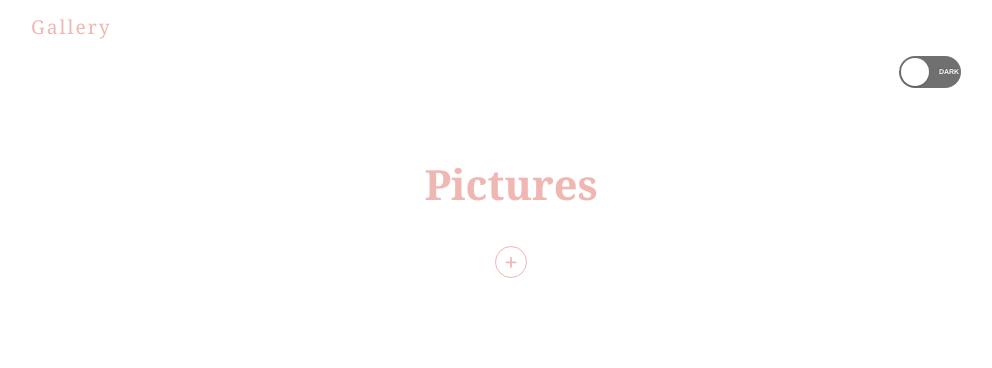
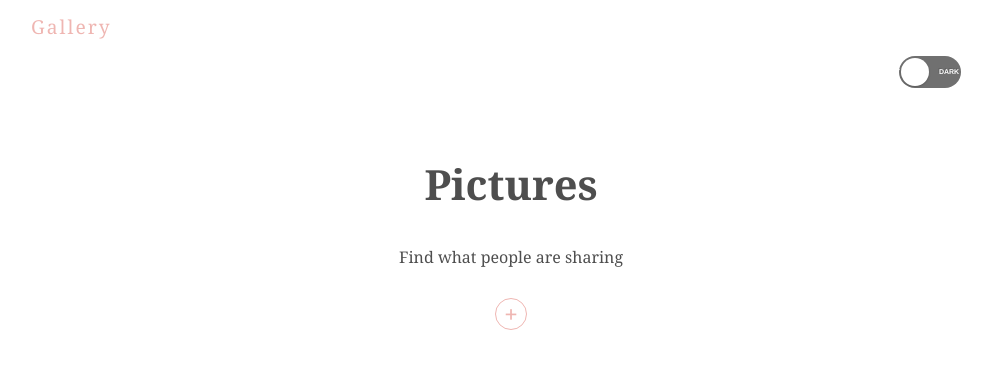
Before and after one commit to mansoorameen/gallery-web-react, a React (Create React App) app: page / in a window 1280 px wide. Shown: the top 368 px of the page, without its empty margins (129-1121 px from the left). Built offline with nearby package versions, Linux system fonts and the light colour scheme; no server answers; the database is empty.

Commit message:
chores: heading color

```diff
--- a/src/App.js
+++ b/src/App.js
@@ -31,6 +31,7 @@ function App() {
       </div>
 
       <h2>Pictures</h2>
+      <p>Find what people are sharing</p>
     </div>
       {/* <Title/> */}
       <UploadForm />
--- a/src/index.css
+++ b/src/index.css
@@ -24,6 +24,7 @@ body{
 .title h2, .title p{
   text-align: center;
 }
+
 .title h2{
   margin-top: 60px;
   font-size: 2.6rem;
--- a/src/themes.js
+++ b/src/themes.js
@@ -2,7 +2,6 @@ import { createGlobalStyle } from "styled-components";
 
 export const lightTheme = {
     body: "#fff",
-    fontColor: "#efb6b2",
 };
 
 export const darkTheme = {
```
